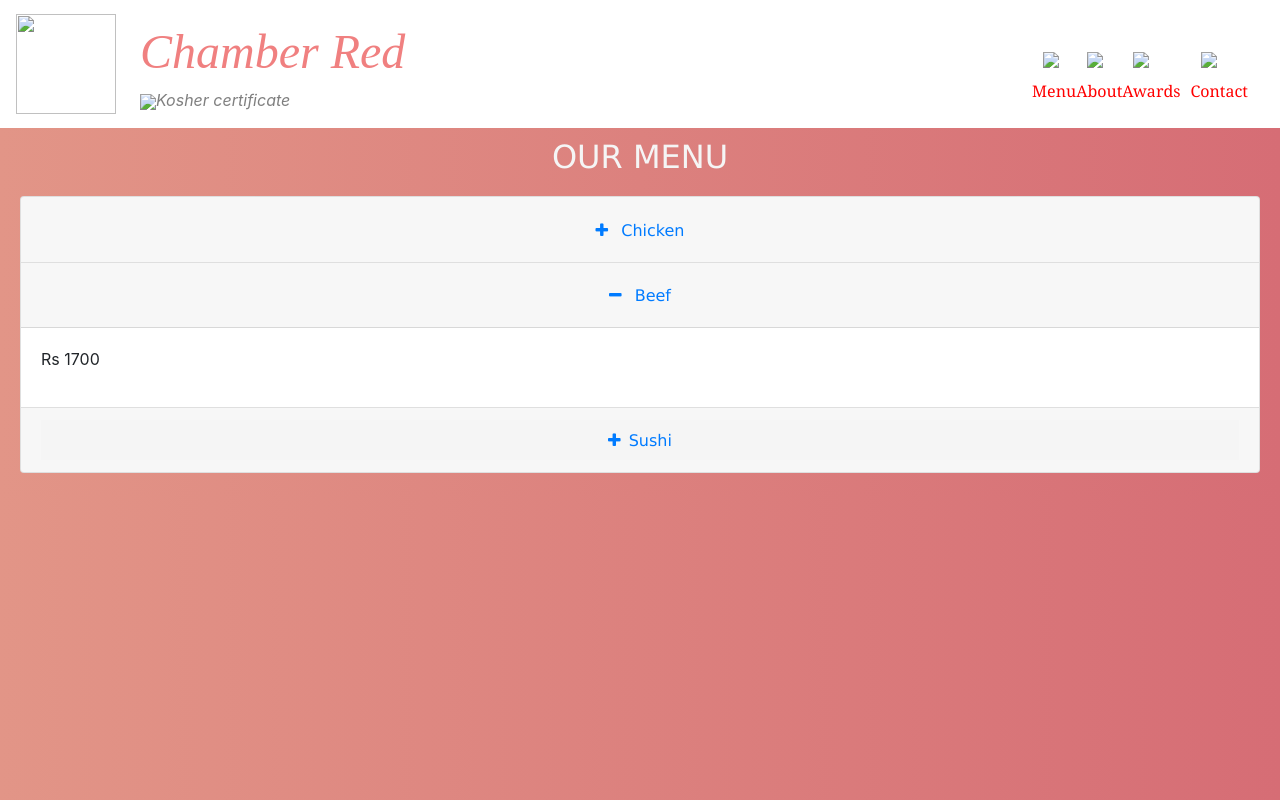
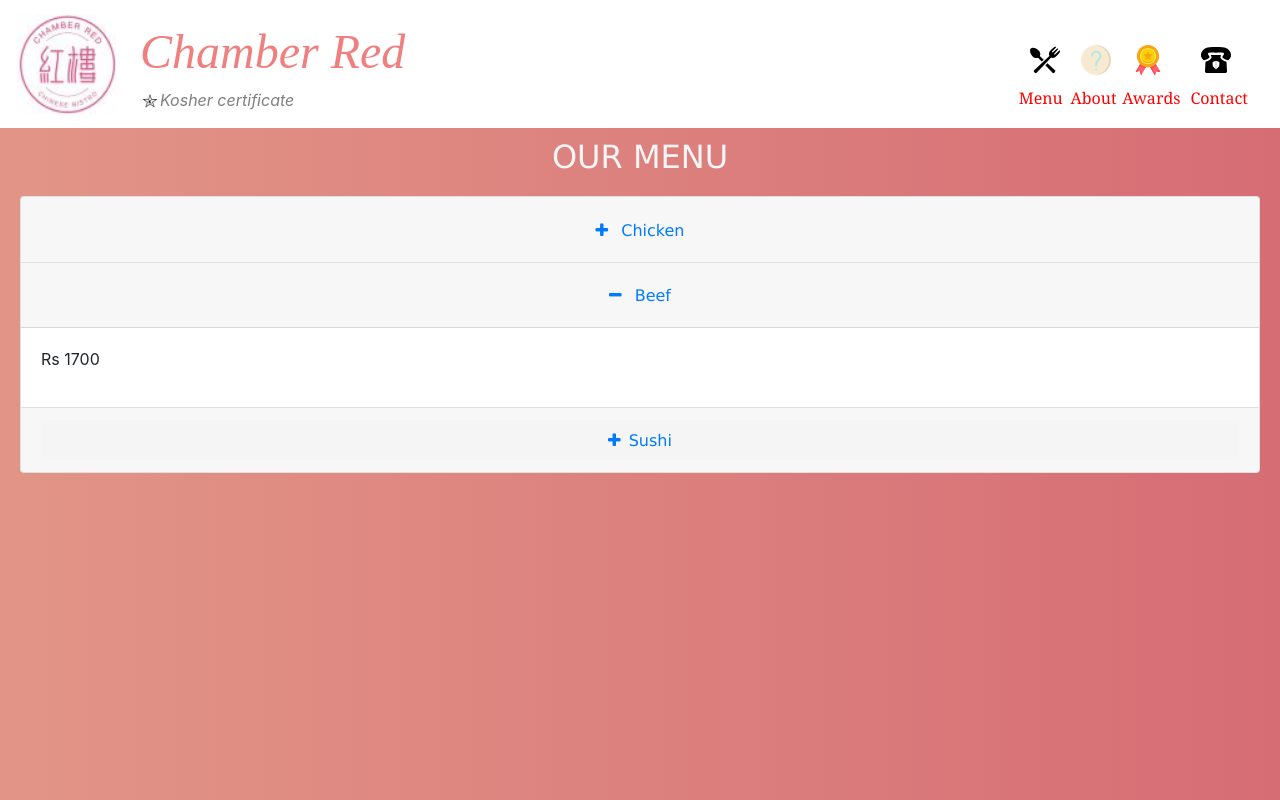
Before and after one commit to Aena888/CourserA, a plain HTML site: page menu.html in a window 1280 px wide. Drawn offline with nearby package versions, Linux system fonts and the light colour scheme; files that its build step writes are made by us from their sources; the site is published under a folder, as on GitHub Pages, so addresses that start at the root find nothing.

Commit message:
Update menu.html

```diff
--- a/menu.html
+++ b/menu.html
@@ -6,7 +6,7 @@
     <meta charset="UTF-8">
     <meta name="viewport" content="width=device-width ,initial-scale=1.0">
     <title>Module 3</title>
-    <link rel="stylesheet" href="css/bootstrap.min.css">
+    <link rel="stylesheet" href="bootstrap.min.css">
     <link rel="stylesheet" href="stylesheet1.css">
     <link href="https://fonts.googleapis.com/css2?family=Oxygen&display=swap" rel="stylesheet1">
     <link href="https://fonts.googleapis.com/css2?family=Lora:ital@1&display=swap" rel="stylesheet1">
@@ -53,7 +53,7 @@
         <nav id="header-nav" class="navbar navbar navbar-expand-lg navbar-light bg-light bg-white ">
 
             <a class="navbar-brand" href="#">
-                <img src="/57c7938a5376f_thumb900.jpg" style="width: 100px;height: 100px;">
+                <img src="57c7938a5376f_thumb900.jpg" style="width: 100px;height: 100px;">
 
 
             </a>
@@ -65,7 +65,7 @@
                     <li class="nav-item font-italic">
                         <a class="nav-link " href="assingment3.html">
                             <div style="color:lightcoral;font: bold;font-family: 'Lora', serif;font-size: 3em;">Chamber Red</div>
-                            <img src="/544px-Star-K_logo.jpg" style="width: 20px;"><span>Kosher certificate</span>
+                            <img src="544px-Star-K_logo.jpg" style="width: 20px;"><span>Kosher certificate</span>
                             <span class="sr-only ">(current)</span></a>
                     </li>
                 </ul>
@@ -85,7 +85,7 @@
                         <li class="nav-item active">
                             <a class="nav-link" href="#">
                                 <a href="menu.html" style="font-family: Cambria, Cochin, Georgia, Times, 'Times New Roman', serif;">
-                                    <span><img src="/spoon-and-fork-crossed.svg" style="width: 30px;"></span>
+                                    <span><img src="spoon-and-fork-crossed.svg" style="width: 30px;"></span>
                                     <br class="hidden-xs"><span>Menu</span>
                                 </a>
                             </a>
@@ -94,7 +94,7 @@
                             <a class="nav-link" href="#">
                                 <a href="about.html" style="font-family: Cambria, Cochin, Georgia, Times, 'Times New Roman', serif;">
 
-                                    <span><img src="/about.svg" style="width: 30px;"></span>
+                                    <span><img src="about.svg" style="width: 30px;"></span>
                                     <br class="hidden-xs">About
                                 </a>
                             </a>
@@ -102,7 +102,7 @@
                         <li class="nav-item">
                             <a class="nav-link" href="#">
                                 <a href="award.html" style="font-family: Cambria, Cochin, Georgia, Times, 'Times New Roman', serif;">
-                                    <span><img src="/medal.svg" style="width: 30px;"></span>
+                                    <span><img src="medal.svg" style="width: 30px;"></span>
                                     <br class="hidden-xs">Awards
 
                                 </a>
@@ -110,7 +110,7 @@
                         </li>
                         <li id="phone" class="nav-item">
                             <a href="tel:051-5145748" style="font-family: Cambria, Cochin, Georgia, Times, 'Times New Roman', serif;">
-                                <span><img src="/phone.svg" style="width: 30px;"></span>
+                                <span><img src="phone.svg" style="width: 30px;"></span>
                                 <br class="hidden-xs">Contact
                             </a>
 
@@ -172,10 +172,10 @@
         </div>
     </div>
 
-    <script src="js/jquery-3.5.1.slim.min.js ">
+    <script src="jquery-3.5.1.slim.min.js ">
     </script>
-    <script src="js/bootstrap.min.js "></script>
-    <script src="js/bootstrap.js "></script>
+    <script src="bootstrap.min.js "></script>
+    <script src="bootstrap.js "></script>
 </body>
 
 </html>
```
